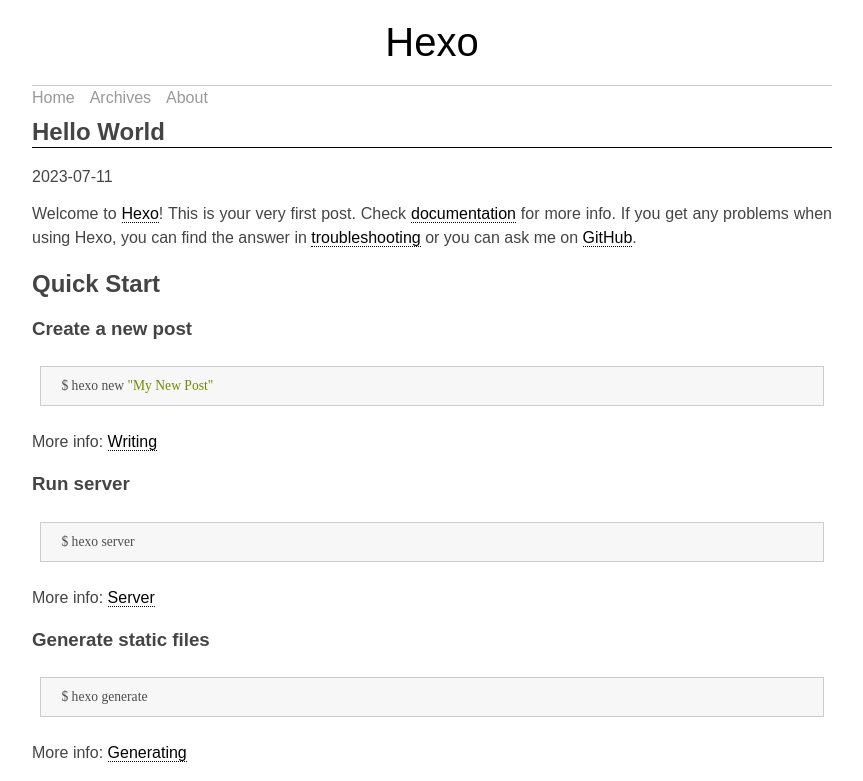
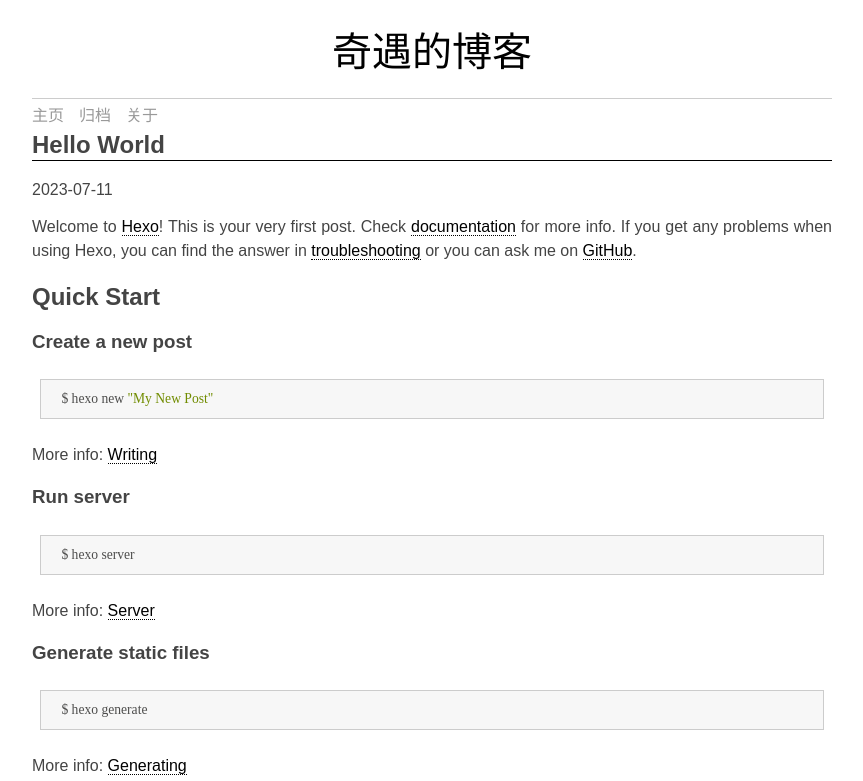
Before and after one commit to raoyuqi/raoyuqi.github.io, a plain HTML site: page 2023/07/11/hello-world/index.html in a window 1280 px wide. Shown: the top 781 px of the page, without its empty margins (208-1071 px from the left). Drawn offline with Linux system fonts and the light colour scheme.

Commit message:
Site updated: 2023-07-12 23:20:49

```diff
--- a/2023/07/11/hello-world/index.html
+++ b/2023/07/11/hello-world/index.html
@@ -6,7 +6,7 @@
   <meta http-equiv="content-type" content="text/html; charset=utf-8">
   <meta http-equiv="X-UA-Compatible" content="IE=Edge,chrome=1">
 
-  <title>Hello World - Hexo</title>
+  <title>Hello World - 奇遇的博客</title>
   <meta name="viewport" content="width=device-width, initial-scale=1.0, maximum-scale=1.0, user-scalable=0">
 
   <meta name="keywords" content=生活,博客,前端,游戏>
@@ -15,7 +15,7 @@
     <link rel="shortcut icon" type="image/x-icon" href="/favicon.ico?v=1.02">
 
 
-    <link rel="alternate" href="/atom.xml " title="Hexo" type="application/atom+xml">
+    <link rel="alternate" href="/atom.xml " title="奇遇的博客" type="application/atom+xml">
 
 
 
@@ -26,22 +26,22 @@
     <div class="container">
       <header class="header">
   <div class="blog-title">
-    <a href="/" class="logo">Hexo</a>
+    <a href="/" class="logo">奇遇的博客</a>
     <div class="subtitle"></div>
   </div>
   <nav class="navbar">
     <ul class="menu">
 
         <li class="menu-item">
-          <a href="/" class="menu-item-link">Home</a>
+          <a href="/" class="menu-item-link">主页</a>
         </li>
 
         <li class="menu-item">
-          <a href="/archives" class="menu-item-link">Archives</a>
+          <a href="/archives" class="menu-item-link">归档</a>
         </li>
 
         <li class="menu-item">
-          <a href="/about" class="menu-item-link">About</a>
+          <a href="/about" class="menu-item-link">关于</a>
         </li>
 
     </ul>
```
Also changed, not shown: archives/2023/07/index.html (+6 -6 lines), archives/2023/index.html (+6 -6 lines), archives/index.html (+6 -6 lines), index.html (+3 -3 lines).
